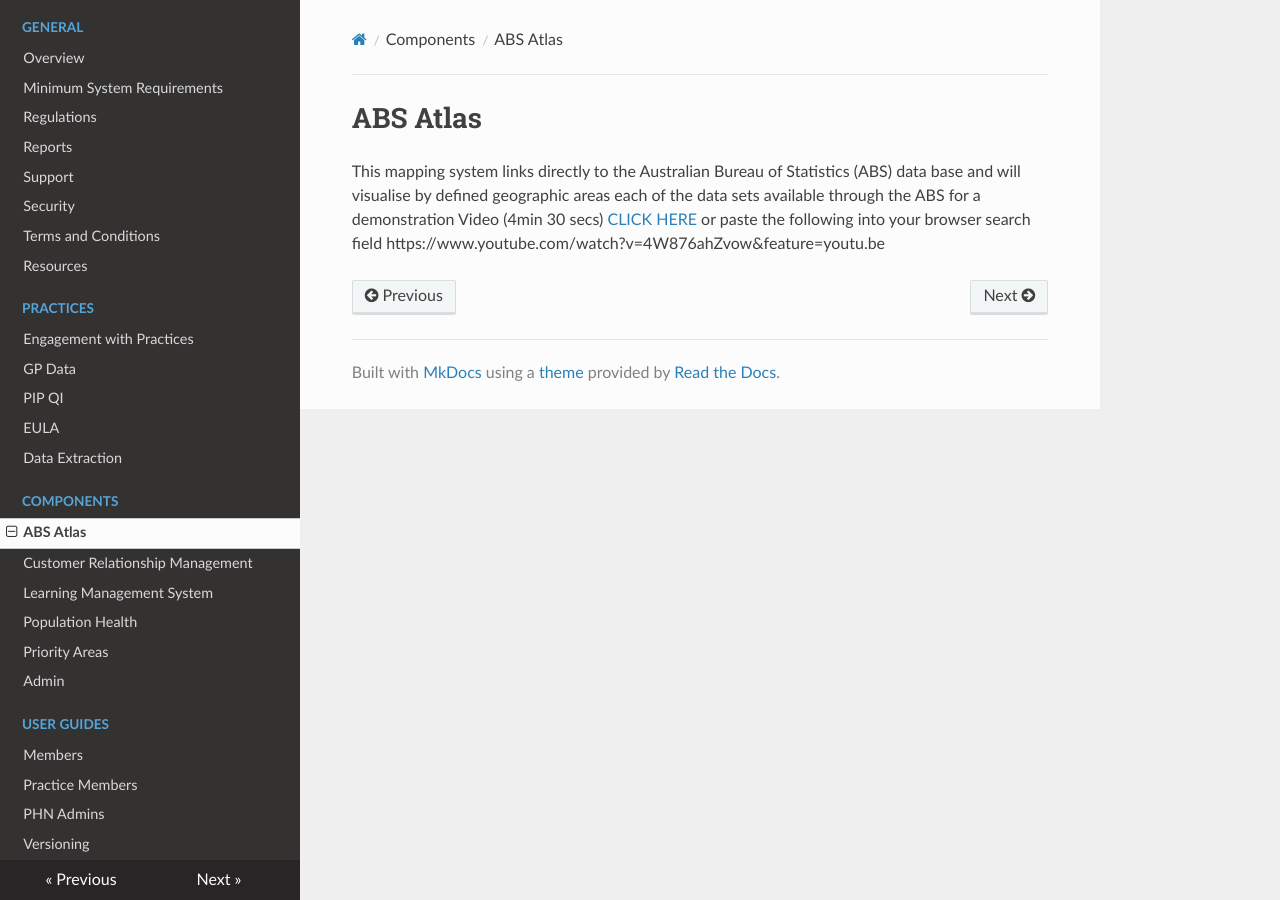
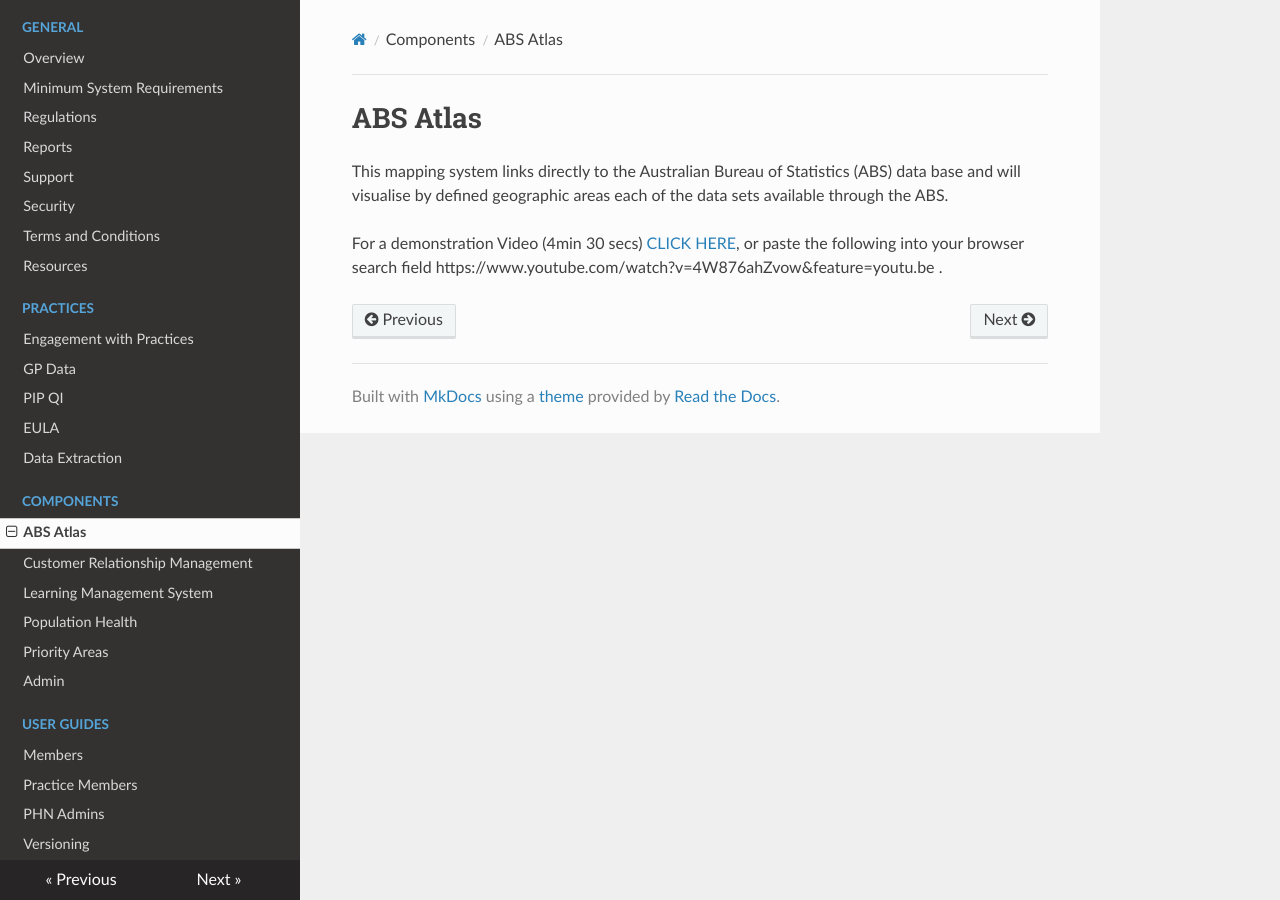
Before and after one commit to MurrayPHN/phn-exchange-docs, an MkDocs documentation site: the page built from docs/components/atlas.md, in a window 1280 px wide. Built offline with MkDocs 1.6.1, drawn with Linux system fonts in a browser that asks for light colours; nearby versions of some CDN libraries.

Commit message:
Punctuation checked and improved.

```diff
--- a/docs/components/atlas.md
+++ b/docs/components/atlas.md
@@ -1,2 +1,4 @@
 # ABS Atlas
-This mapping system links directly to the Australian Bureau of Statistics (ABS) data base and will visualise by defined geographic areas each of the data sets available through the ABS for a demonstration Video (4min 30 secs) [CLICK HERE](https://www.youtube.com/watch?v=4W876ahZvow&feature=youtu.be) or paste the following into your browser search field https://www.youtube.com/watch?v=4W876ahZvow&feature=youtu.be
+This mapping system links directly to the Australian Bureau of Statistics (ABS) data base and will visualise by defined geographic areas each of the data sets available through the ABS.
+
+For a demonstration Video (4min 30 secs) [CLICK HERE](https://www.youtube.com/watch?v=4W876ahZvow&feature=youtu.be), or paste the following into your browser search field https://www.youtube.com/watch?v=4W876ahZvow&feature=youtu.be .
```
